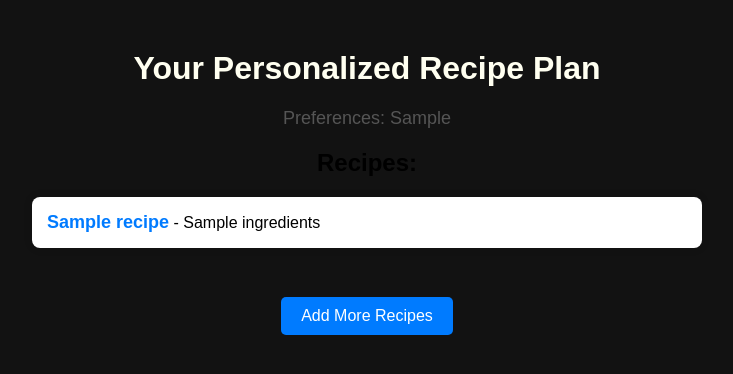
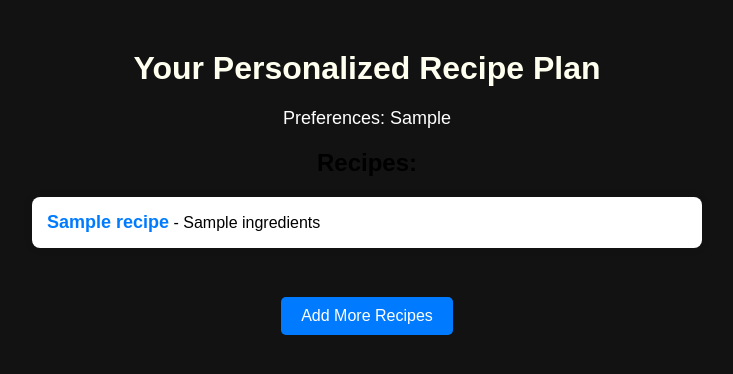
Before and after one commit to sfd2004/Assignment_2, a Flask app: template templates/recipe_plan.html in a window 1280 px wide. Shown: the top 374 px of the page, without its empty margins (273-1006 px from the left). Run offline with Flask 3, Linux system fonts and the light colour scheme; the template is opened without the code that fills it: most values are stand-ins (such as "Sample title", 1, 10 or a date in 2020).

Commit message:
Update recipe_plan.css

```diff
--- a/static/recipe_plan.css
+++ b/static/recipe_plan.css
@@ -13,7 +13,7 @@ h1 {
 
 p {
     font-size: 18px;
-    color: #555;
+    color: #FFFFFF;
 }
 
 ul {
```
